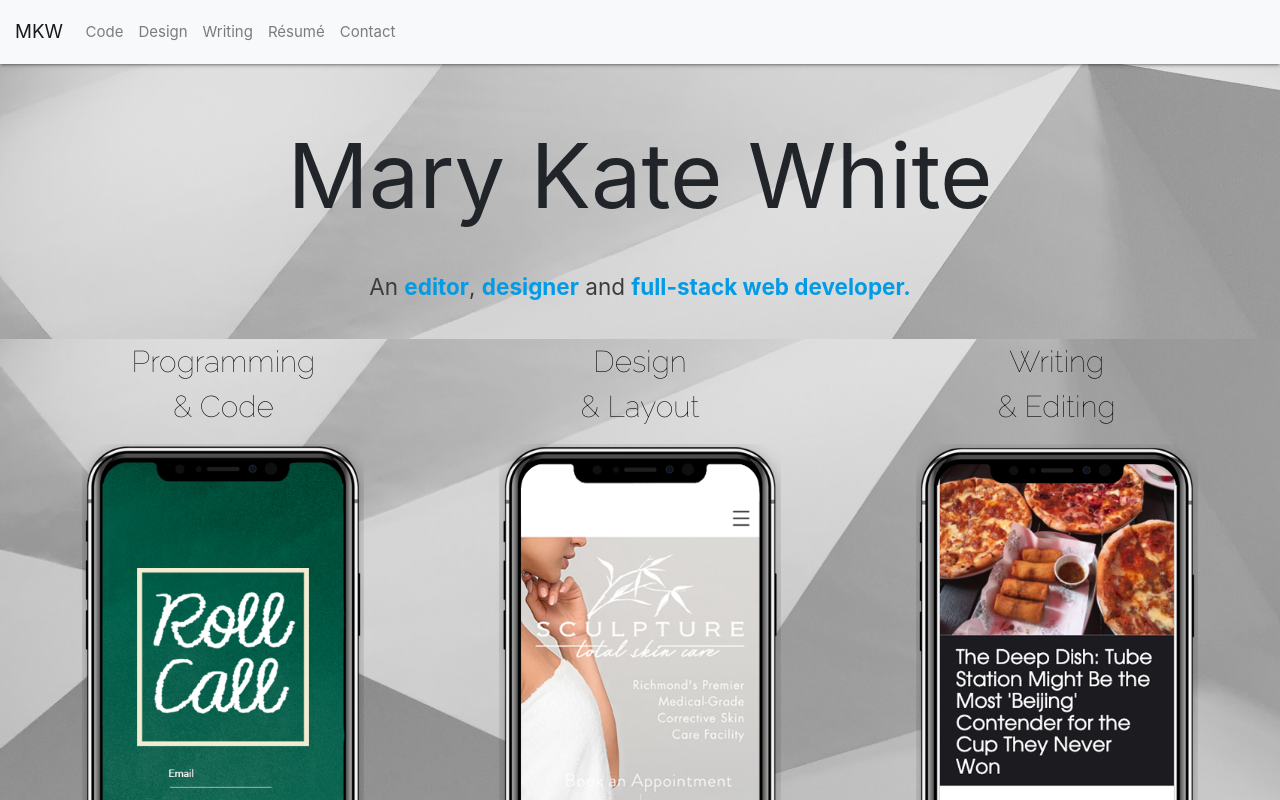
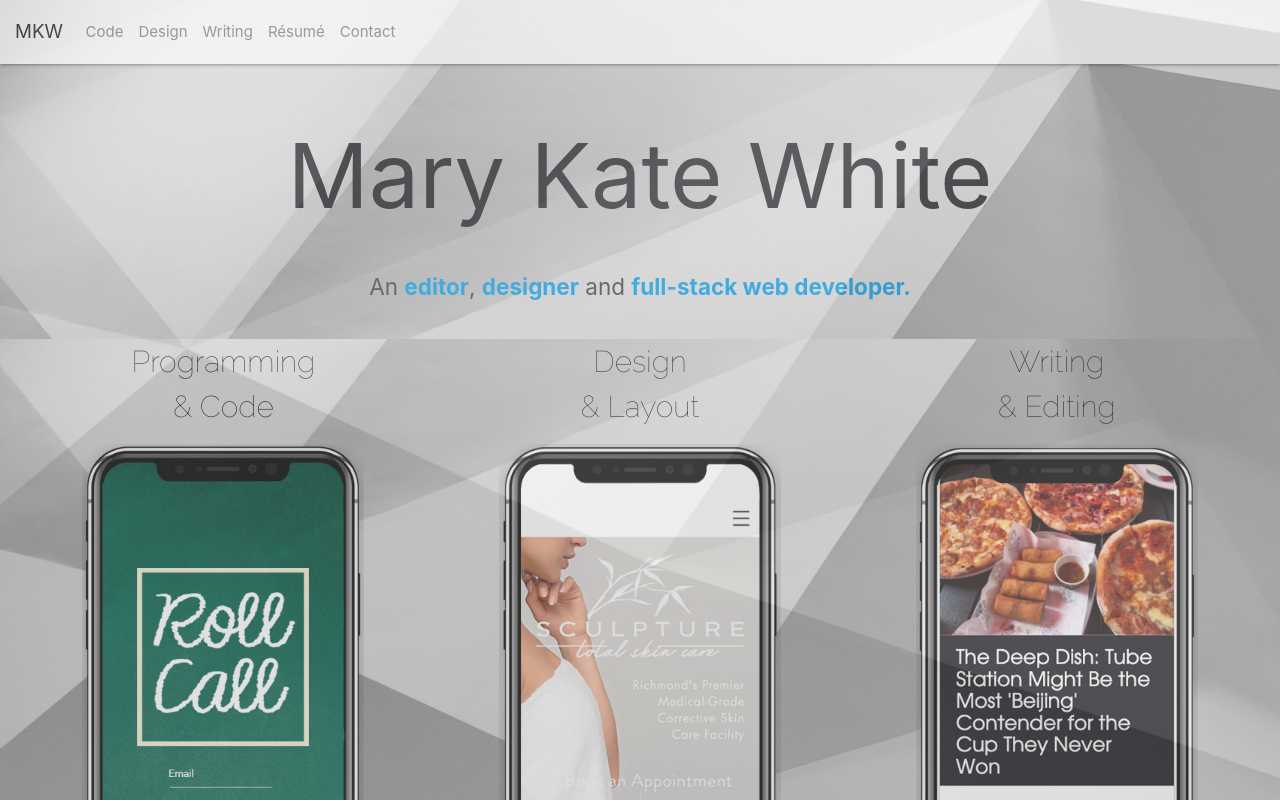
Before and after one commit to marykatewhite/reactportfolio, a React (Create React App) app: page / in a window 1280 px wide. Shown: the top 800 px of the page. Built offline with nearby package versions, Linux system fonts and the light colour scheme.

Commit message:
lol the background

```diff
--- a/src/App.css
+++ b/src/App.css
@@ -3,6 +3,7 @@ body {
   background-size: cover;
   background-position: center;
   background-attachment: fixed;
+  opacity: 70%;
 }
 p {
   color: #3c3c3d;
```
